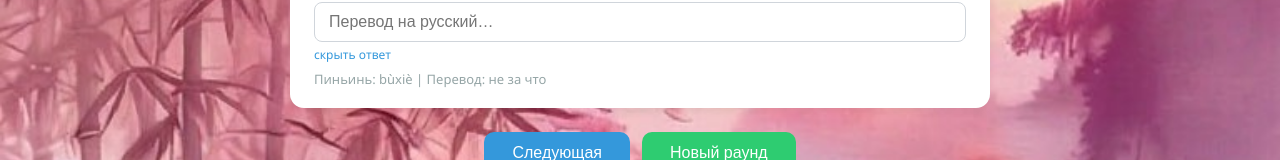
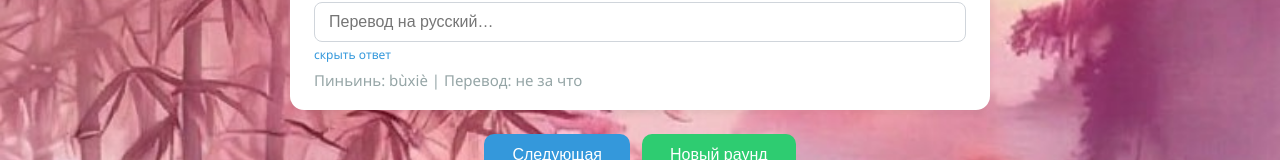
Before and after one commit to alehors-srs/Baozi, a plain HTML site: page index.html in a window 1280 px wide. Both pictures are taken after a click on the element "показать ответ". Shown: the part 339-499 px from the top of the page. Drawn offline with Linux system fonts and the light colour scheme.

Commit message:
Add files via upload

```diff
--- a/index.html
+++ b/index.html
@@ -39,7 +39,7 @@
   .card-body { flex: 1; min-width: 50% }
   .card-body input { width: 100%; padding: 10px 14px; font-size: 16px; border: 1px solid #d0d5db; border-radius: 8px; outline: none; transition: border-color 0.2s; }
   .card-body input:focus { border-color: #3498db; }
-  .hint { font-size: 13px; color: #95a5a6; margin-top: 6px; display: none; }
+  .hint { font-size: 15px; color: #95a5a6; margin-top: 6px; display: none; }
   .hint.show { display: block; }
   .hint-link { font-size: 12px; color: #3498db; cursor: pointer; margin-top: 4px; display: inline-block; }
   .actions { display: flex; justify-content: center; gap: 12px; margin: 24px 0; flex-wrap: wrap; }
```
